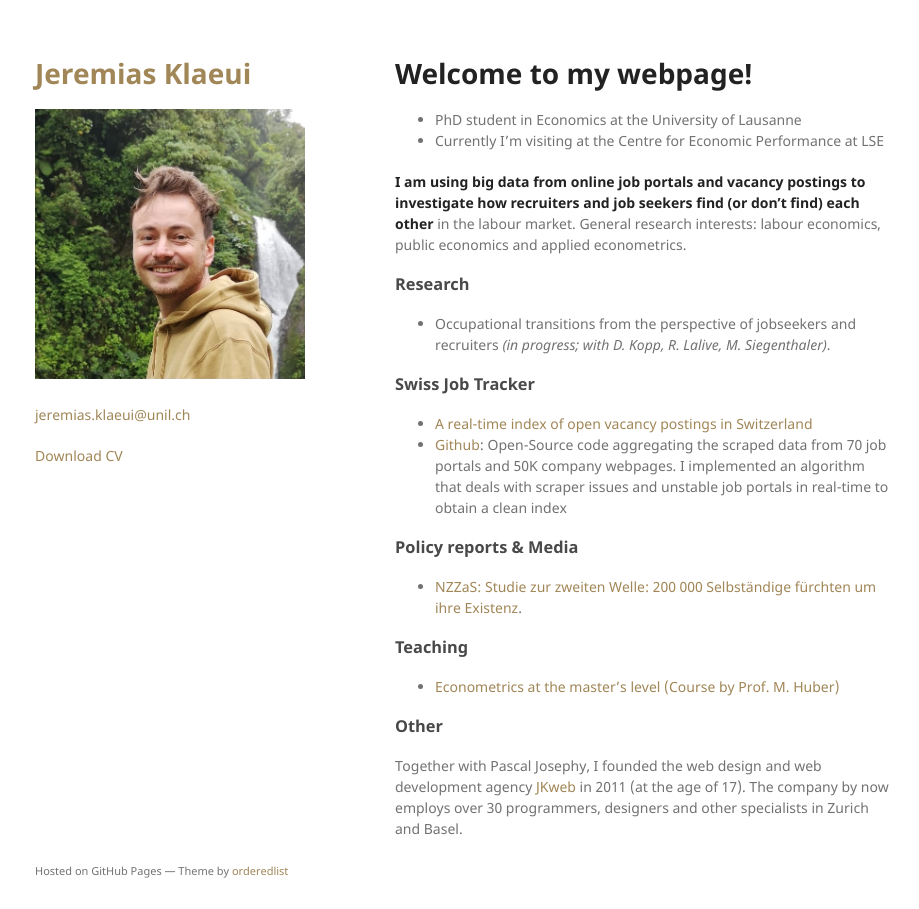
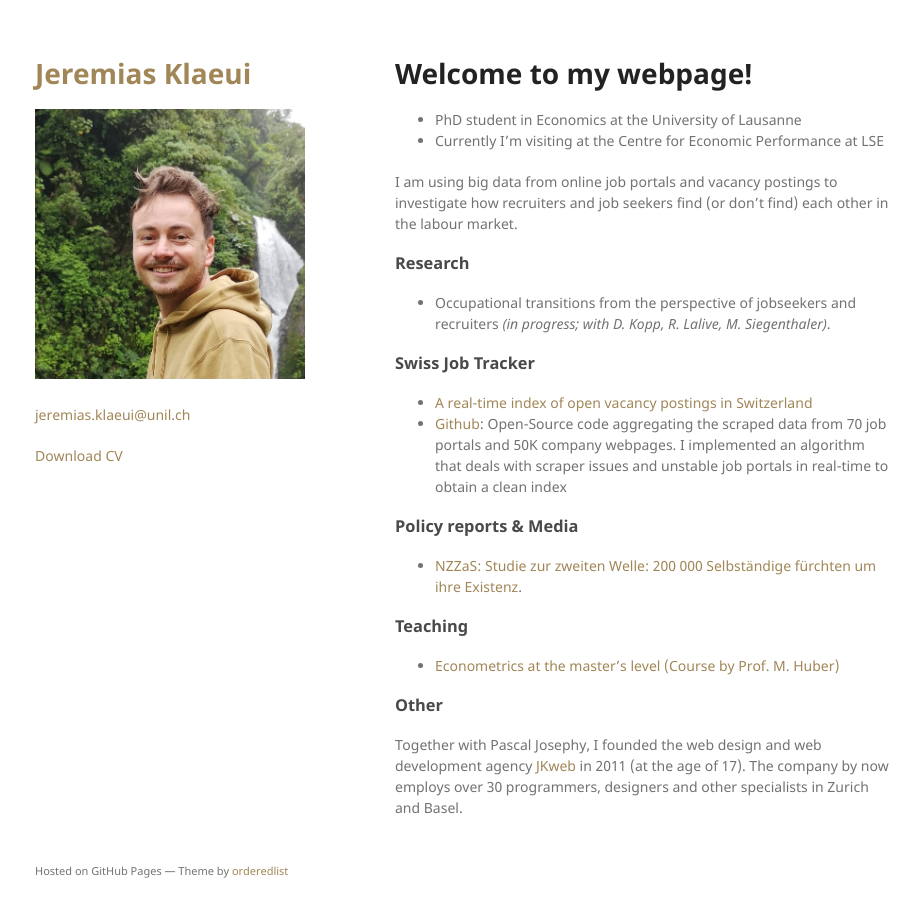
Before and after one commit to jklaeui/jklaeui.github.io, a Jekyll site: the page built from index.md, in a window 1280 px wide. Shown: the whole page, without its empty margins (175-1094 px from the left). Built offline with Jekyll 4.4.1, drawn with Linux system fonts in a browser that asks for light colours; our own code applies the rules of GitHub Pages for plain Markdown files; the repository's description, which GitHub fills in, is left out.

Commit message:
Other text changes

```diff
--- a/index.md
+++ b/index.md
@@ -3,7 +3,7 @@
 - PhD student in Economics at the University of Lausanne
 - Currently I'm visiting at the Centre for Economic Performance at LSE
 
-**I am using big data from online job portals and vacancy postings to investigate how recruiters and job seekers find (or don't find) each other** in the labour market. General research interests: labour economics, public economics and applied econometrics.
+I am using big data from online job portals and vacancy postings to investigate how recruiters and job seekers find (or don't find) each other in the labour market.
 
 ### Research
 
```
